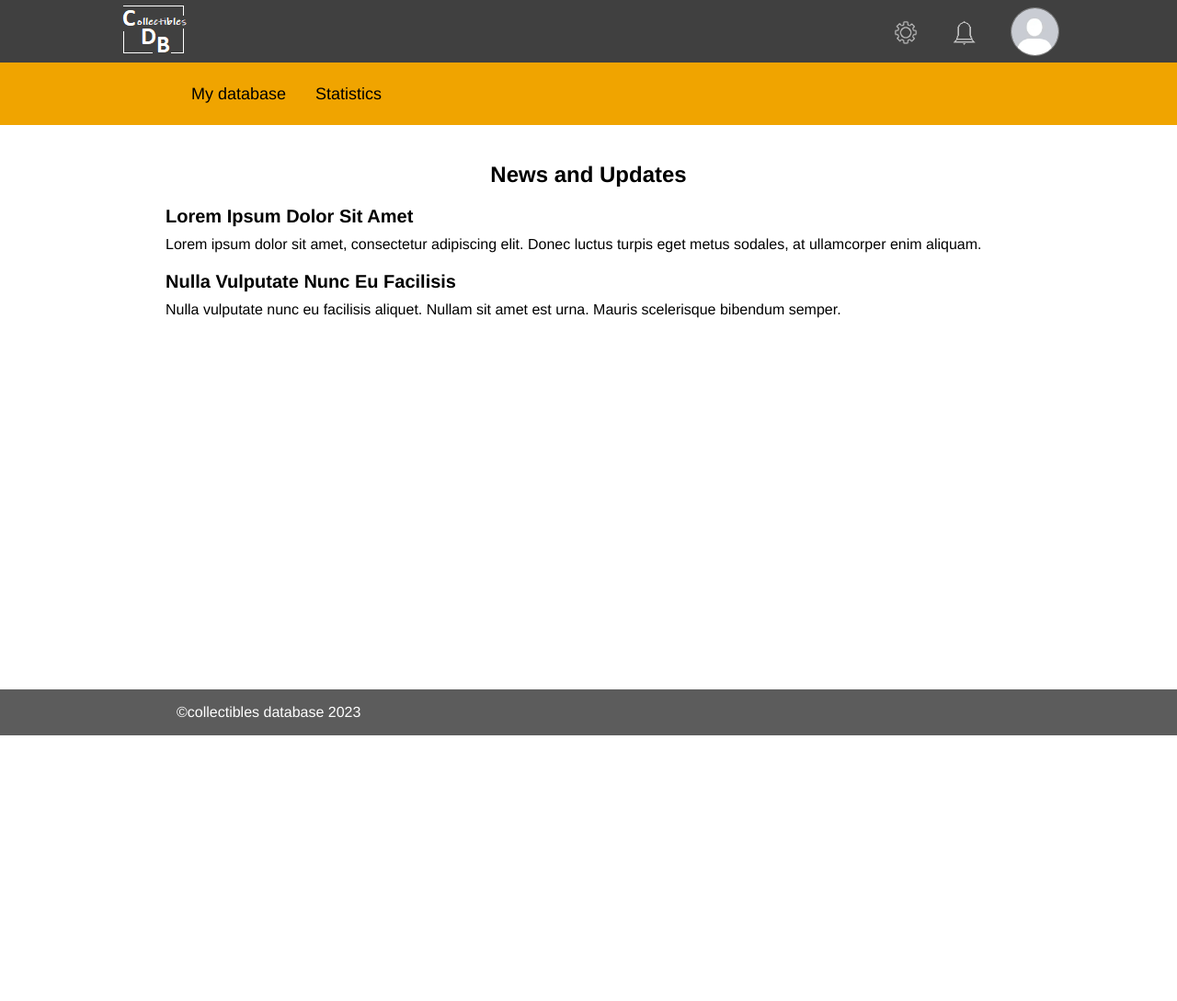
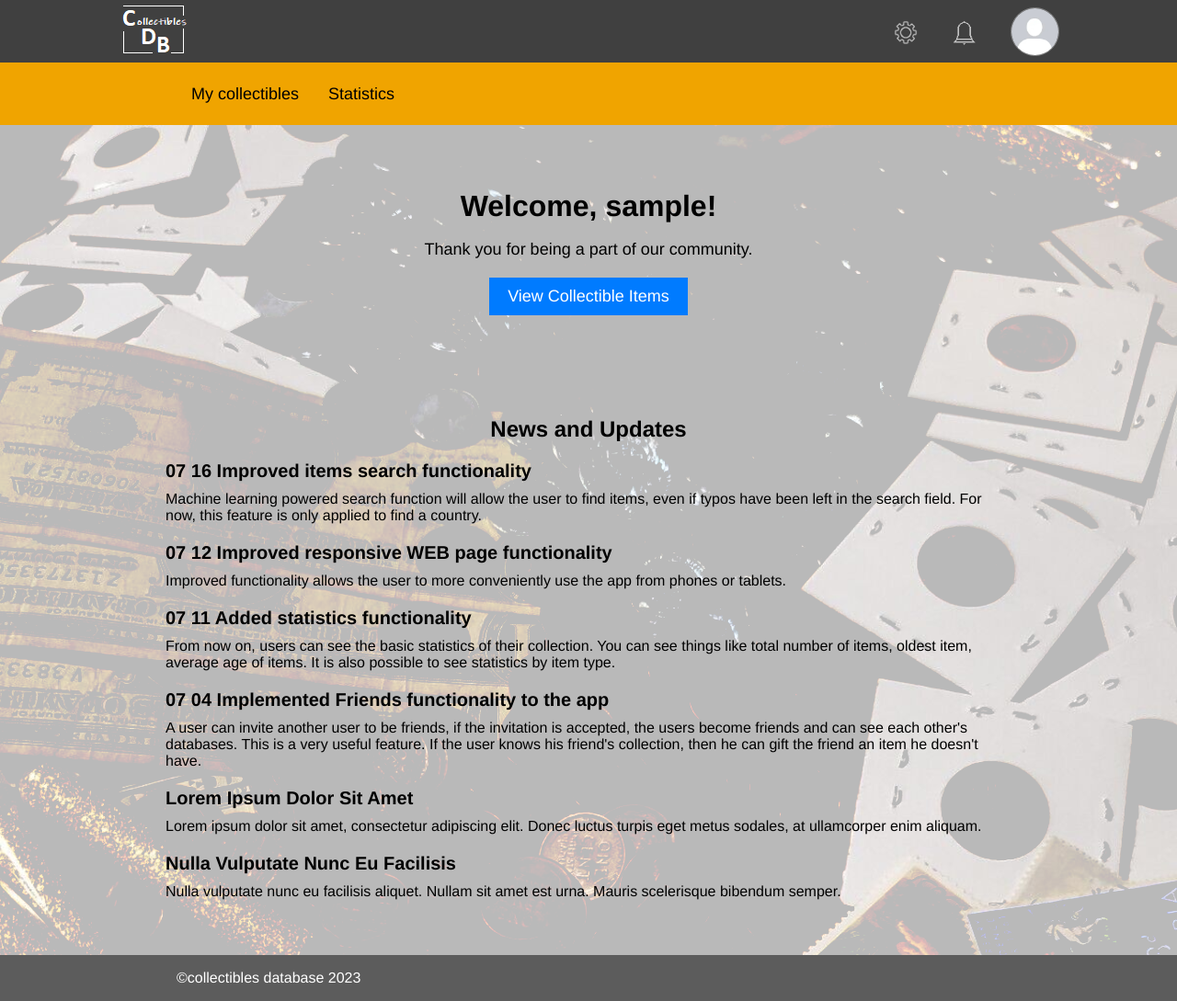
Before and after one commit to 32ndOfAnInch/collectibles_database, a Django app: page / in a window 1280 px wide. Shown: the whole page at 92% size. Before the commit the page ends 800 px from the top, so only its background shows below. Run offline with Django 4.2, Linux system fonts and the light colour scheme; the visitor is signed in with stand-in values (Sample User, id 1).

Commit message:
Added background to index page some other minor improvements

```diff
--- a/collectibles_database/collectibles_db_app/models.py
+++ b/collectibles_database/collectibles_db_app/models.py
@@ -50,8 +50,8 @@ class CollectibleItem(models.Model):
         )
     country = models.CharField(_("country"), max_length=100)
     currency = models.CharField(_("currency"), max_length=100, null=True, blank=True)
-    release_year = models.IntegerField(_("release_year"))
-    circulation = models.IntegerField(_("circulation"), null=True, blank=True)
+    release_year = models.PositiveIntegerField(_("release_year"))
+    circulation = models.PositiveIntegerField(_("circulation"), null=True, blank=True)
 
     ITEM_TYPE_CHOICES = (
         (1, _('Circulation Coins')),
@@ -70,7 +70,7 @@ class CollectibleItem(models.Model):
         db_index=True,
         )
     denomination = models.FloatField(_("denomination"), null=True, blank=True) # float, because I have 2.5 euro coin lol :D
-    quantity = models.IntegerField(_("quantity"))
+    quantity = models.PositiveIntegerField(_("quantity"))
     condition = models.ForeignKey(
         GradationSystem,
         verbose_name=_("condition"),
--- a/collectibles_database/collectibles_db_app/static/css/style.css
+++ b/collectibles_database/collectibles_db_app/static/css/style.css
@@ -29,11 +29,13 @@ body{
     min-height: 100vh;
     display: flex;
     flex-direction: column;
-    /* background-color: #dfdfdf;
+}
+
+.background-container {
+    background-color: #b9b9b9;
     background-image: url("../collectibles/img/backgroundq.png");
     background-size: cover;
     background-blend-mode: lighten;
-    background-blend-mode: multiply; */
 }
 
 nav{
@@ -67,6 +69,7 @@ nav ul{
 }
 .top-nav {
     max-height: 68px;
+    z-index: 2;
 }
 .top-nav ul {
     width: 100%;
@@ -210,6 +213,7 @@ nav ul li a{
     height: 68px;
     line-height: 68px;
     background: #f0a400;
+    z-index: 1;
 }
 
 
@@ -256,7 +260,7 @@ nav ul li a{
         top: 0px;
         left: 0;
         transform: translateY(-100%);
-        z-index: -1;
+        z-index: 1;
         transition: .5s;
     }
 
@@ -354,6 +358,14 @@ ul.paginator {
     border: 1px solid #aacc99;
     background-color: #ffebd0;
     border-radius: 0.5rem;
+    border-radius: 0.5rem;
+    margin-top: 8px;
+    margin-bottom: 8px;
+    font-weight: 600;
+}
+
+.paginator a, .paginator .current span{
+    margin-top: 6px;
 }
 
 .item-front-image {
@@ -390,6 +402,7 @@ ul.paginator {
     padding: 10px;
     margin-bottom: 20px;
     max-width: 480px;
+    z-index: 0;
 }
 
 @media (max-width: 1175px) {
@@ -710,16 +723,16 @@ ul.paginator {
     background-color: #f9f9f9;
 }
 
-.form-group {
+.item-form-container .form-group {
     margin-bottom: 15px;
     font-size: 18px;
 }
 
-.red-asterisk {
+.item-form-container .red-asterisk {
     color: red;
 }
 
-.nested-form-group {
+.item-form-container .nested-form-group {
     margin-top: 10px;
     margin-left: 10px;
 }
@@ -748,7 +761,7 @@ ul.paginator {
     margin-bottom: 20px;
 }
 
-textarea {
+.item-form-container textarea {
     width: 100%;
     height: 100px;
     padding: 10px;
--- a/collectibles_database/collectibles_db_app/templates/base.html
+++ b/collectibles_database/collectibles_db_app/templates/base.html
@@ -90,7 +90,7 @@
         }
     </script>
 
-{% comment %} second navbar {% endcomment %}
+{% comment %} second navbar (css only, w burger){% endcomment %}
 {% if user.is_authenticated %}
 <div class="secNav">
     <input class="navbar-input" type="checkbox" id="toggle2">
@@ -105,7 +105,11 @@
         <ul class="nav-list">
             {% if not collectibles_list %}
             <li class="nav-item">
-                <a class="nav-link" href="{% url 'collectibles_list' %}">My database</a>
+                <a class="nav-link" href="{% url 'collectibles_list' %}">My collectibles</a>
+            </li>
+            {% else %}
+            <li class="nav-item">
+                <a class="nav-link" href="{% url 'create_new_item' %}">&#10133;Add new item</a>
             </li>
             {% endif %}
             <li class="nav-item">
@@ -116,10 +120,8 @@
 </div>
 {% endif %}
 
-    <div>
-        {% block content %}
-        {% endblock content %}
-    </div>
+    {% block content %}
+    {% endblock content %}
     <footer><p>&copy;collectibles database 2023 </p></footer>
 </body>
 </html>
--- a/collectibles_database/collectibles_db_app/templates/collectibles_database/collectibles_list.html
+++ b/collectibles_database/collectibles_db_app/templates/collectibles_database/collectibles_list.html
@@ -5,11 +5,8 @@
 
 {% block content %}
 
-<p><a href="{% url 'create_new_item' %}">Create new item</a></p>
-
-
+{% include 'includes/search.html' %}
 {% if collectibles_list %}
-{% include 'includes/search.html' %}
 {% include 'includes/paginator_nav.html' %}
 <div class="items-grid-container">
     {% for item in collectibles_list %}
@@ -53,6 +50,7 @@
 {% include 'includes/paginator_pages.html' %}
 {% else %}
 <p>No items found</p>
+<h2><a class="nav-link" href="{% url 'create_new_item' %}">&#10133;Add new item</a></h2>
 {% endif %}
 
 {% endblock content %}
--- a/collectibles_database/collectibles_db_app/templates/collectibles_database/index.html
+++ b/collectibles_database/collectibles_db_app/templates/collectibles_database/index.html
@@ -2,7 +2,7 @@
 {% load static %}
 
 {% block content %}
-
+<div class="background-container">
     {% comment %} Content for not logged in users {% endcomment %}
     {% if not user.is_authenticated %}
     <div class="welcome-section">
@@ -40,10 +40,43 @@
     </div>
     {% endif %}
 
+    {% comment %} content for logged in user {% endcomment %}
+    {% if user.is_authenticated %}
+        <div class="welcome-section">
+            <div class="container">
+                <h1>Welcome, {{ user.username }}!</h1>
+                <br>
+                <p>Thank you for being a part of our community.</p>
+                <a href="{% url 'collectibles_list' %}" class="btn btn-primary">View Collectible Items</a>
+            </div>
+        </div>
+    {% endif %}
+
     {% comment %} Content for every user (may be changed later) {% endcomment %}
     <div class="news-section">
         <div class="container">
             <h2>News and Updates</h2>
+            <div class="news-item">
+                <h3>07 16 Improved items search functionality </h3>
+                <p>Machine learning powered search function will allow the user to find items, even if typos have been left in the search field.
+                    For now, this feature is only applied to find a country.</p>
+            </div>
+            <div class="news-item">
+                <h3>07 12 Improved responsive WEB page functionality </h3>
+                <p>Improved functionality allows the user to more conveniently use the app from phones or tablets.</p>
+            </div>
+            <div class="news-item">
+                <h3>07 11 Added statistics functionality </h3>
+                <p>From now on, users can see the basic statistics of their collection.
+                    You can see things like total number of items, oldest item, average age of items.
+                    It is also possible to see statistics by item type.</p>
+            </div>
+            <div class="news-item">
+                <h3>07 04 Implemented Friends functionality to the app </h3>
+                <p>A user can invite another user to be friends, if the invitation is accepted, the users become friends and can see each other's databases.
+                    This is a very useful feature. If the user knows his friend's collection, then he can gift the friend an item he doesn't have.
+                </p>
+            </div>
             <div class="news-item">
                 <h3>Lorem Ipsum Dolor Sit Amet</h3>
                 <p>Lorem ipsum dolor sit amet, consectetur adipiscing elit. Donec luctus turpis eget metus sodales, at ullamcorper enim aliquam.</p>
@@ -54,5 +87,6 @@
             </div>
         </div>
     </div>
+</div>
 
 {% endblock content %}
--- a/collectibles_database/collectibles_db_app/utils/country_list.py
+++ b/collectibles_database/collectibles_db_app/utils/country_list.py
@@ -6,5 +6,5 @@ User = get_user_model()
 def get_country_names(user):
     items = user.collectible_items.all()
     country_names = set(item.country for item in items if item.country)
-    print(country_names)
+    # print(country_names)
     return list(country_names)
--- a/collectibles_database/collectibles_db_app/views.py
+++ b/collectibles_database/collectibles_db_app/views.py
@@ -39,7 +39,10 @@ class CollectiblesListView(LoginRequiredMixin, ListView):
             entities = extract_entities(query, user)
             country_names = [entity[0] for entity in entities if entity[1] == 'GPE']
             qs = qs.filter(
-                Q(country__icontains=query) | Q(country__in=country_names),
+                Q(country__icontains=query) |
+                Q(country__in=country_names) |  # fuzzy matching
+                Q(release_year__icontains=query) |
+                Q(currency__icontains=query),
                 user=user
             )
         else:
@@ -67,7 +70,10 @@ class FriendCollectiblesListView(LoginRequiredMixin, ListView):
             if query:
                 country_names = [entity[0] for entity in entities if entity[1] == 'GPE']
                 qs = qs.filter(
-                    Q(country__icontains=query) | Q(country__in=country_names),
+                    Q(country__icontains=query) |
+                    Q(country__in=country_names) |  # fuzzy matching
+                    Q(release_year__icontains=query) |
+                    Q(currency__icontains=query),
                     user_id=user_id
                 )
             else:
@@ -78,6 +84,12 @@ class FriendCollectiblesListView(LoginRequiredMixin, ListView):
         # If the logged-in user is not friends with the requested user, raise 404 error
         raise Http404("You are not authorized to view this page.")
 
+    def get_context_data(self, **kwargs):
+        context = super().get_context_data(**kwargs)
+        user_id = self.kwargs.get('user_id')
+        user = User.objects.get(id=user_id)
+        context['friend'] = user
+        return context
 
 @login_required
 def item_detail(request, pk: int):
```
Also changed, not shown: collectibles_database/collectibles_db_app/templates/collectibles_database/friend_collectibles_list.html (+6 -4 lines), collectibles_database/collectibles_db_app/migrations/0002_alter_collectibleitem_circulation_and_more.py (added), collectibles_database/collectibles_db_app/static/collectibles/img/backgroundq.png (added). Lines whose indentation alone changed are shown as unchanged.
